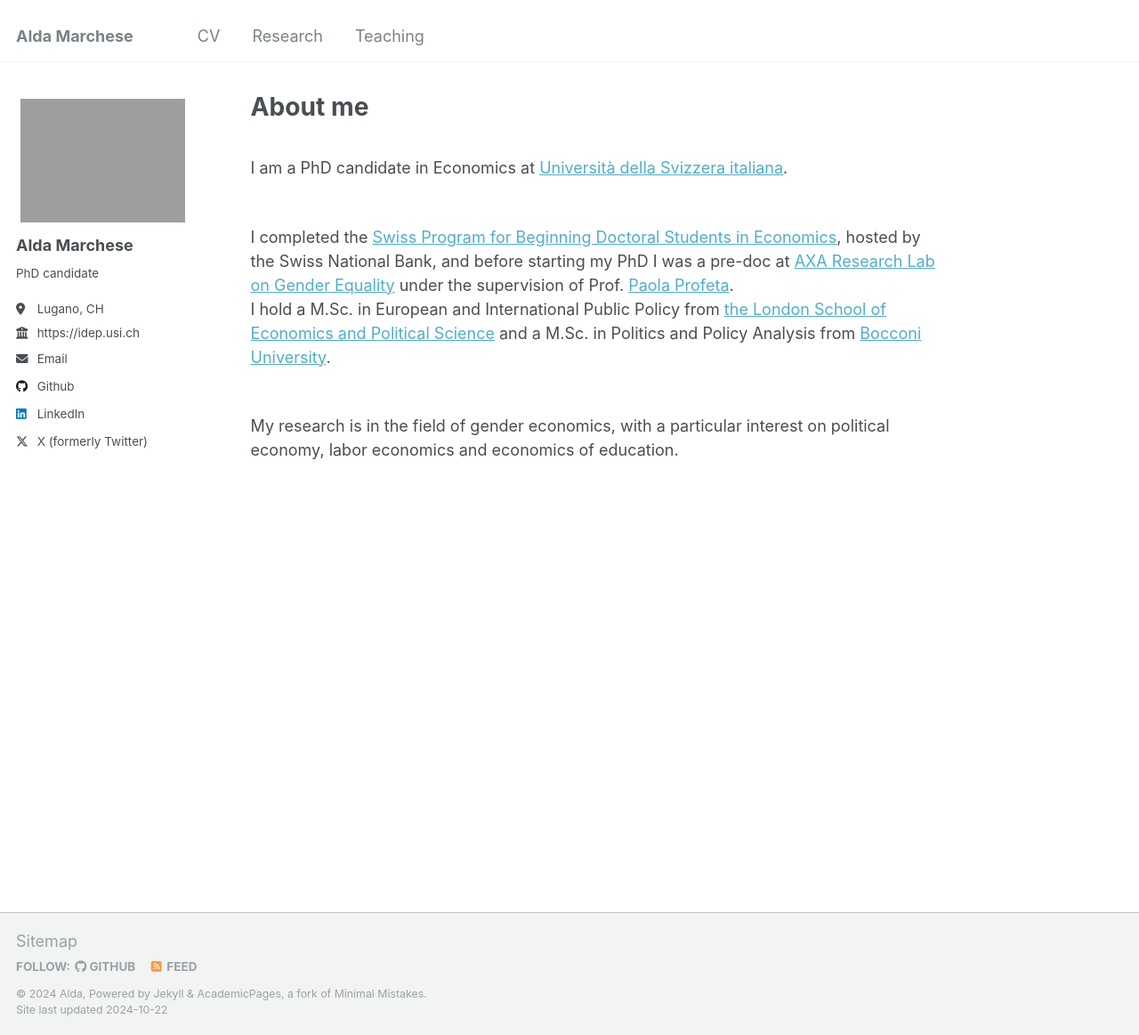
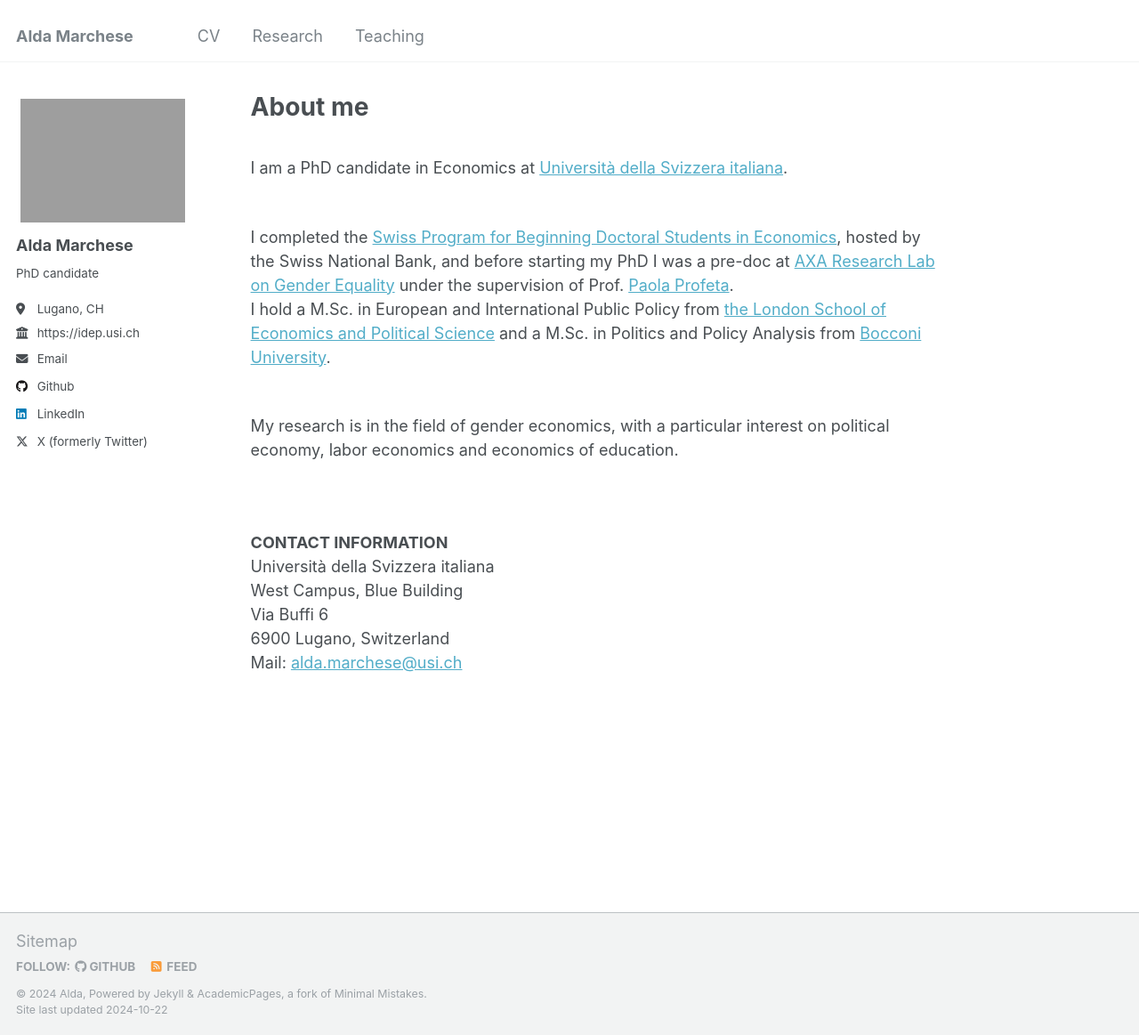
Before and after one commit to aldamarchese/aldamarchese.github.io, a Jekyll site: the page built from _pages/about.md, in a window 1280 px wide and 1163 px high. Shown: the whole window at 89% size. Built offline with Jekyll 4.4.1, drawn with Linux system fonts in a browser that asks for light colours.

Commit message:
Update about.md

```diff
--- a/_pages/about.md
+++ b/_pages/about.md
@@ -15,5 +15,12 @@ I completed the [Swiss Program for Beginning Doctoral Students in Economics](htt
 I hold a M.Sc. in European and International Public Policy from [the London School of Economics and Political Science](https://www.lse.ac.uk) and a M.Sc. in Politics and Policy Analysis from [Bocconi University](https://www.unibocconi.it/en).
 <br><br>
 
-My research is in the field of gender economics, with a particular interest on political economy, labor economics and economics of education.  <br>
-<br>
+My research is in the field of gender economics, with a particular interest on political economy, labor economics and economics of education.
+<br><br>
+
+**CONTACT INFORMATION** <br>
+Università della Svizzera italiana <br>
+West Campus, Blue Building <br>
+Via Buffi 6 <br>
+6900 Lugano, Switzerland<br>
+Mail: [alda.marchese@usi.ch](alda.marchese@usi.ch)
```
